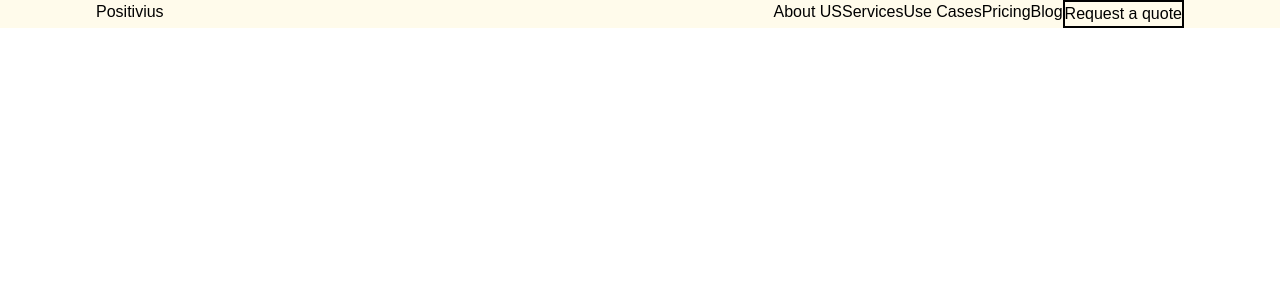
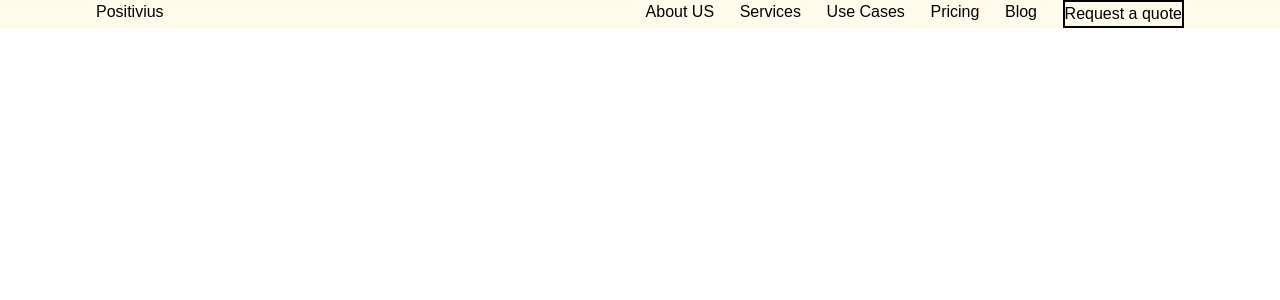
Before and after one commit to RajKishan1/agency, a Next.js app: page / in a window 1280 px wide. Shown: the top 300 px of the page. Built offline with nearby package versions, Linux system fonts and the light colour scheme.

Commit message:
feat:new components

```diff
--- /dev/null
+++ b/src/components/Footer/Footer.tsx
@@ -0,0 +1,9 @@
+import React from 'react'
+
+const Footer = () => {
+  return (
+    <div>Footer</div>
+  )
+}
+
+export default Footer
--- /dev/null
+++ b/src/components/LandingPage/HeroSection.tsx
@@ -0,0 +1,9 @@
+import React from 'react'
+
+const HeroSection = () => {
+  return (
+    <div>HeroSection</div>
+  )
+}
+
+export default HeroSection
--- a/src/components/LandingPage/Navbar.tsx
+++ b/src/components/LandingPage/Navbar.tsx
@@ -5,7 +5,7 @@ const Navbar = () => {
   return (
     <div className="w-full flex justify-between text-black px-24">
       <span>Positivius</span>
-      <span className="hidden md:flex">
+      <span className="hidden md:flex gap-[2vw]">
         <NavbarLinks href="" text="About US" />
         <NavbarLinks href="" text="Services" />
         <NavbarLinks href="" text="Use Cases" />
--- a/src/components/LandingPage/navbarLinks.tsx
+++ b/src/components/LandingPage/navbarLinks.tsx
@@ -1,6 +1,5 @@
 import Link from "next/link";
 import React from "react";
-
 const NavbarLinks = ({ href, text }: { href: string; text: string }) => {
   return (
     <span>
```
Also changed, not shown: src/components/LandingPage/BrandDiv.tsx (added).
